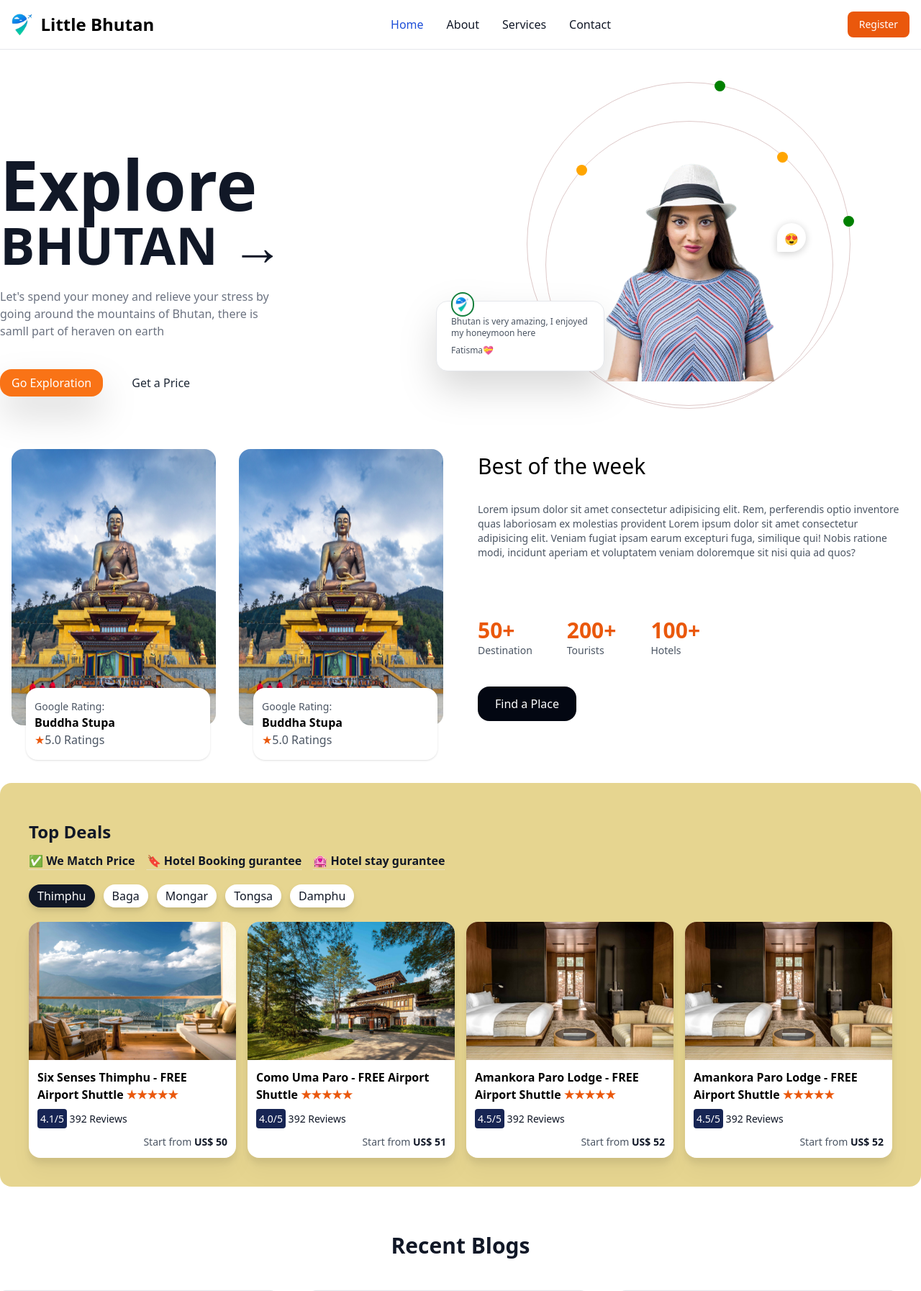
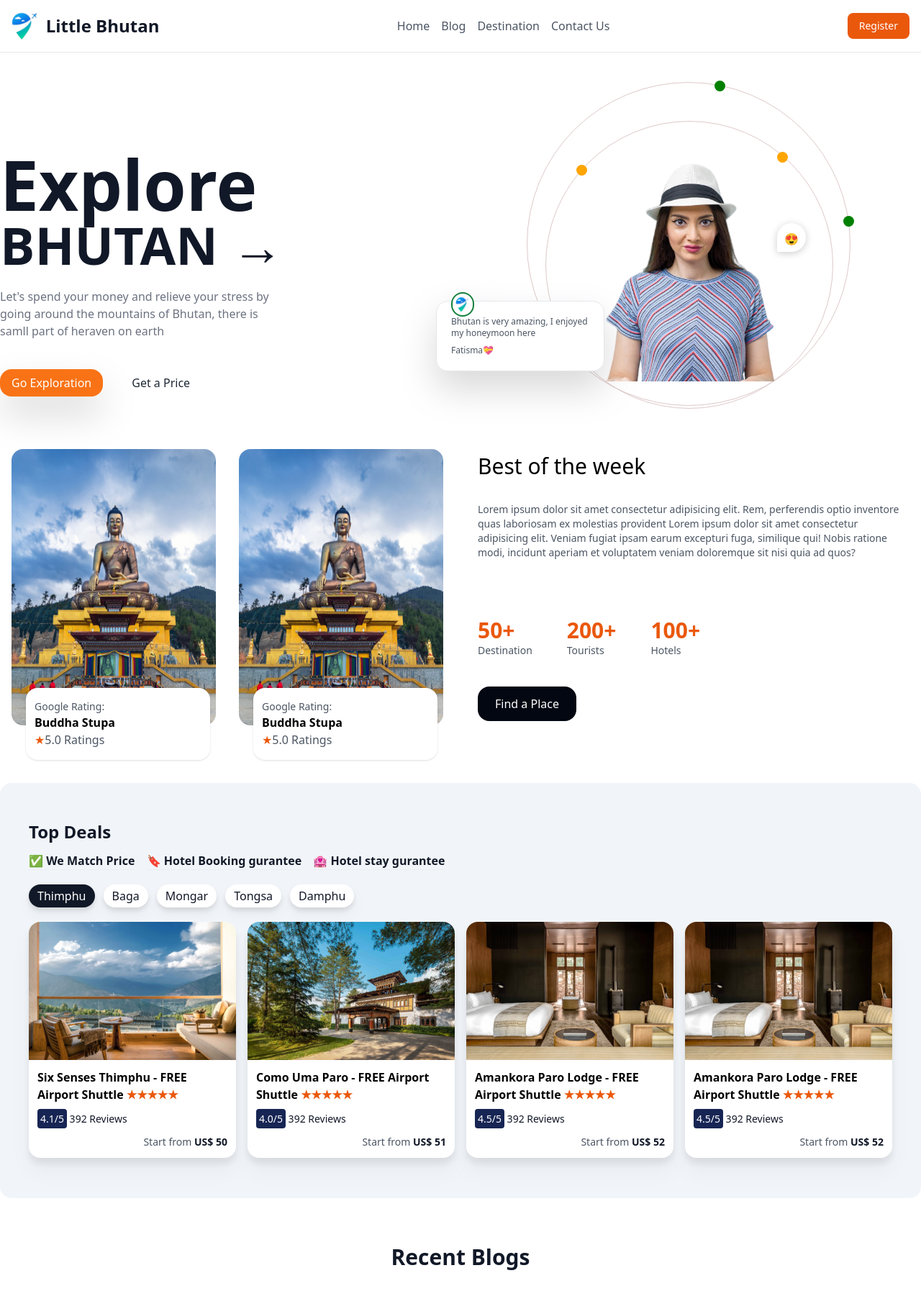
Before and after one commit to BijayChaudhari/little-bhutan, a Django app: page / in a window 1280 px wide. Shown: the top 1794 px of the page at 72% size. Run offline with Django 5.2, Linux system fonts and the light colour scheme; some libraries are stand-ins or nearby versions.

Commit message:
Added new resposnive design

```diff
--- a/templates/header.html
+++ b/templates/header.html
@@ -1,33 +1,33 @@
 {% load static %}
 
 <nav
-  class="bg-white dark:bg-gray-900 fixed w-full z-20 top-0 start-0 border-b border-gray-200 dark:border-gray-600"
+  class="fixed container mx-auto z-20 top-0  border-b border-gray-200 bg-white"
 >
   <div
-    class="max-w-screen-xl flex flex-wrap items-center justify-between mx-auto p-4"
+    class="flex flex-wrap items-center justify-between p-4"
   >
-    <a href="" class="flex items-center space-x-3 rtl:space-x-reverse">
+    <a href="" class="flex items-center space-x-3">
       <img
         src="{% static 'img/logo.png' %}"
-        class="h-8"
+        class="h-10"
         alt="LittleBhutan Logo"
       />
       <span
-        class="self-center text-2xl font-semibold whitespace-nowrap dark:text-white"
+        class="self-center text-2xl font-bold text-gray-900"
         >Little Bhutan</span
       >
     </a>
     <div class="flex md:order-2 space-x-3 md:space-x-0 rtl:space-x-reverse">
       <button
         type="button"
-        class="text-white bg-orange-600 hover:bg-blue-800 focus:ring-4 focus:outline-none focus:ring-blue-300 font-medium rounded-lg text-sm px-4 py-2 text-center dark:bg-blue-600 dark:hover:bg-blue-700 dark:focus:ring-blue-800"
+        class="text-white bg-orange-600 hover:bg-blue-800 focus:ring-4 focus:outline-none focus:ring-blue-300 font-medium rounded-lg text-sm px-4 py-2 text-center"
       >
         Register
       </button>
       <button
         data-collapse-toggle="navbar-sticky"
         type="button"
-        class="inline-flex items-center p-2 w-10 h-10 justify-center text-sm text-gray-500 rounded-lg md:hidden hover:bg-gray-100 focus:outline-none focus:ring-2 focus:ring-gray-200 dark:text-gray-400 dark:hover:bg-gray-700 dark:focus:ring-gray-600"
+        class="inline-flex items-center p-2 w-10 h-10 justify-center text-sm text-gray-500 rounded-lg md:hidden"
         aria-controls="navbar-sticky"
         aria-expanded="false"
         id="hamburger"
@@ -55,38 +55,19 @@
       class="items-center justify-between hidden w-full md:flex md:w-auto md:order-1"
       id="navbar-sticky"
     >
-      <ul
-        class="flex flex-col p-4 md:p-0 mt-4 font-medium border border-gray-100 rounded-lg bg-gray-50 md:space-x-8 rtl:space-x-reverse md:flex-row md:mt-0 md:border-0 md:bg-white dark:bg-gray-800 md:dark:bg-gray-900 dark:border-gray-700"
-      >
-        <li>
-          <a
-            href="#"
-            class="block py-2 px-3 text-white bg-blue-700 rounded md:bg-transparent md:text-blue-700 md:p-0 md:dark:text-blue-500"
-            aria-current="page"
-            >Home</a
-          >
-        </li>
-        <li>
-          <a
-            href="#"
-            class="block py-2 px-3 text-gray-900 rounded hover:bg-gray-100 md:hover:bg-transparent md:hover:text-blue-700 md:p-0 md:dark:hover:text-blue-500 dark:text-white dark:hover:bg-gray-700 dark:hover:text-white md:dark:hover:bg-transparent dark:border-gray-700"
-            >About</a
-          >
-        </li>
-        <li>
-          <a
-            href="#"
-            class="block py-2 px-3 text-gray-900 rounded hover:bg-gray-100 md:hover:bg-transparent md:hover:text-blue-700 md:p-0 md:dark:hover:text-blue-500 dark:text-white dark:hover:bg-gray-700 dark:hover:text-white md:dark:hover:bg-transparent dark:border-gray-700"
-            >Services</a
-          >
-        </li>
-        <li>
-          <a
-            href="#"
-            class="block py-2 px-3 text-gray-900 rounded hover:bg-gray-100 md:hover:bg-transparent md:hover:text-blue-700 md:p-0 md:dark:hover:text-blue-500 dark:text-white dark:hover:bg-gray-700 dark:hover:text-white md:dark:hover:bg-transparent dark:border-gray-700"
-            >Contact</a
-          >
-        </li>
+      <ul class="flex gap-4 text-gray-600 ">
+        <div>
+          <a href="#">Home</a>
+        </div>
+        <div>
+          <a href="#">Blog</a>
+        </div>
+        <div>
+          <a href="#">Destination</a>
+        </div>
+        <div>
+          <a href="#">Contact Us</a>
+        </div>
       </ul>
     </div>
   </div>
--- a/templates/index.html
+++ b/templates/index.html
@@ -108,7 +108,7 @@
 {% comment %} card section ends here {% endcomment %}
 
 {% comment %} freatured properties section strats here {% endcomment %}
-<section class=" container mx-auto mt-20 bg-[#e6d590] p-10 rounded-2xl">
+<section class=" container mx-auto mt-20 pb-14 bg-slate-100 p-10 rounded-2xl">
     <h1 class="font-bold text-gray-900 text-2xl my-3">Top Deals</h1>
     <div class="featured-tags text-gray-900 font-bold mb-5">
         <h1 class="inline-block mr-3 border-b border-dotted"><span>✅</span> We Match Price</h1>
```
